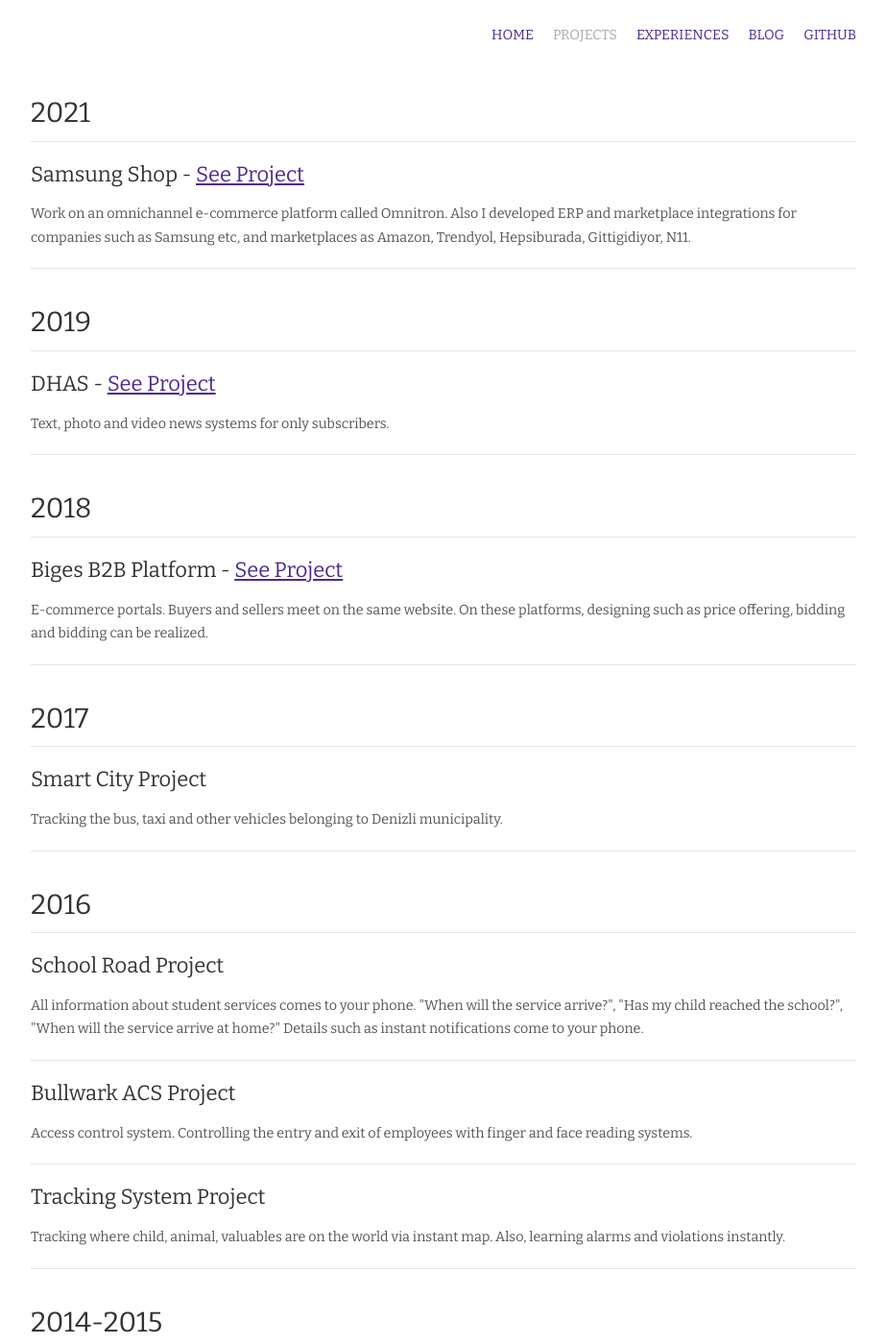
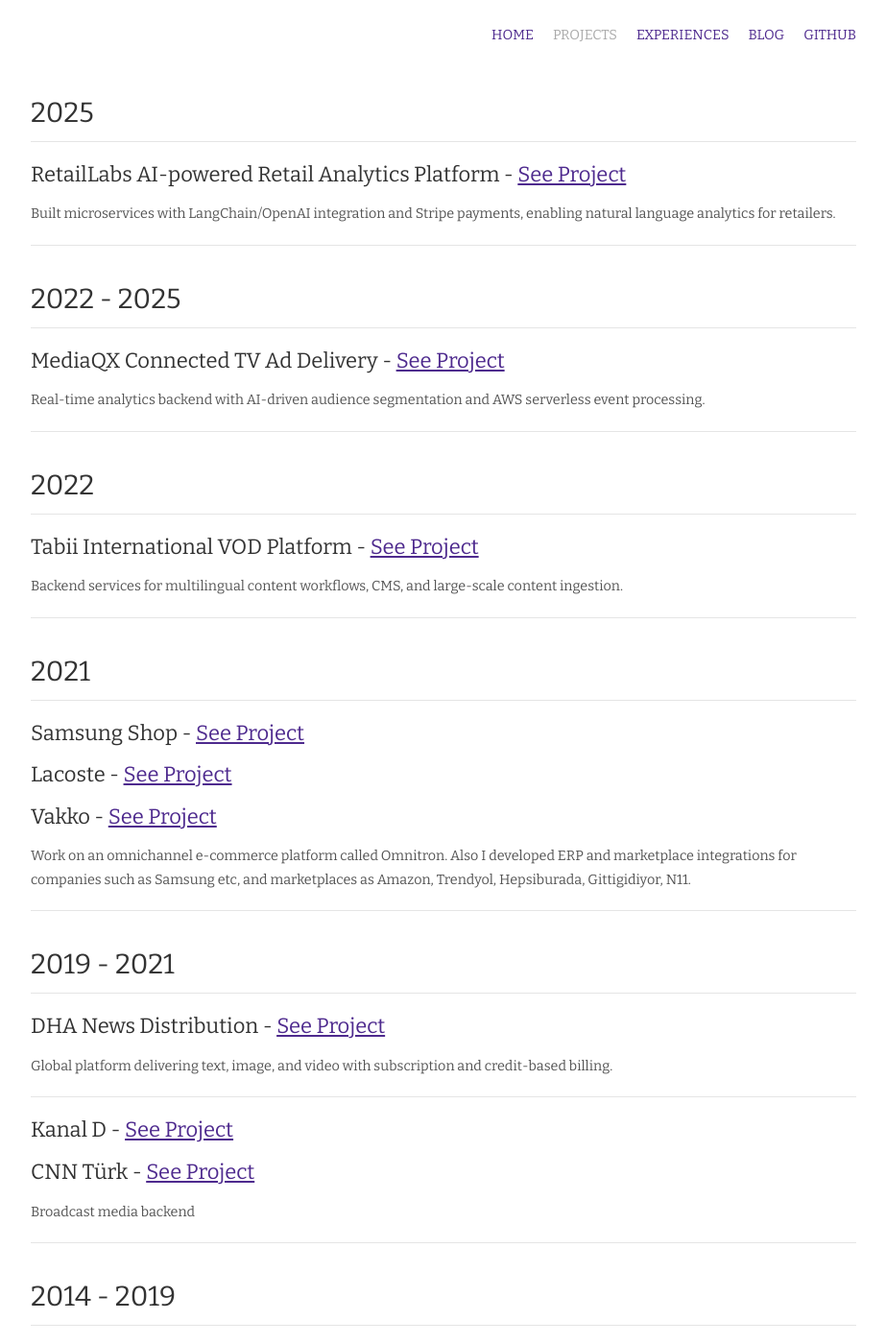
Before and after one commit to erdimollahuseyin/erdimollahuseyin.github.io, a Jekyll site: the page built from projects.md, in a window 1280 px wide and 1400 px high. Shown: the whole window at 96% size, without its empty margins (178-1101 px from the left). Built offline with Jekyll 4.4.1, drawn with Linux system fonts in a browser that asks for light colours; nearby versions of some CDN libraries; some of the changed text lies outside the part shown.

Commit message:
fix projects

```diff
--- a/projects.md
+++ b/projects.md
@@ -7,29 +7,72 @@ layout: default
 <div class="hfeed">
 
   <div class="hentry post project-batch-title">
+    <h2>2025</h2>
+  </div>
+
+  <div class="hentry post project-batch-title">
+    <h4>RetailLabs AI-powered Retail Analytics Platform - <a href="https://retaillabs.ai/tr/" target="_blank">See Project</a></h4>
+    <div class="entry-summary">
+        <p>Built microservices with LangChain/OpenAI integration and Stripe payments, enabling natural language analytics for retailers.</p>
+    </div>
+  </div>
+
+  <div class="hentry post project-batch-title">
+    <h2>2022 - 2025</h2>
+  </div>
+
+  <div class="hentry post project-batch-title">
+    <h4>MediaQX Connected TV Ad Delivery - <a href="https://mediaqx.com/" target="_blank">See Project</a></h4>
+    <div class="entry-summary">
+        <p>Real-time analytics backend with AI-driven audience segmentation and AWS serverless event processing.</p>
+    </div>
+  </div>
+
+  <div class="hentry post project-batch-title">
+    <h2>2022</h2>
+  </div>
+
+  <div class="hentry post project-batch-title">
+    <h4>Tabii International VOD Platform - <a href="https://tabii.com/" target="_blank">See Project</a></h4>
+    <div class="entry-summary">
+        <p>Backend services for multilingual content workflows, CMS, and large-scale content ingestion.</p>
+    </div>
+  </div>
+
+  <div class="hentry post project-batch-title">
     <h2>2021</h2>
   </div>
 
   <div class="hentry post project-batch-title">
     <h4>Samsung Shop - <a href="https://shop.samsung.com/tr/" target="_blank">See Project</a></h4>
+    <h4>Lacoste - <a href="https://www.lacoste.com.tr/" target="_blank">See Project</a></h4>
+    <h4>Vakko - <a href="https://www.vakko.com/" target="_blank">See Project</a></h4>
     <div class="entry-summary">
         <p>Work on an omnichannel e-commerce platform called Omnitron. Also I developed ERP and marketplace integrations for companies such as Samsung etc, and marketplaces as Amazon, Trendyol, Hepsiburada, Gittigidiyor, N11.</p>
     </div>
   </div>
 
   <div class="hentry post project-batch-title">
-    <h2>2019</h2>
+    <h2>2019 - 2021</h2>
   </div>
 
   <div class="hentry post project-batch-title">
-    <h4>DHAS - <a href="https://dhs.dha.com.tr" target="_blank">See Project</a></h4>
+    <h4>DHA News Distribution - <a href="https://www.demiroren.com.tr" target="_blank">See Project</a></h4>
     <div class="entry-summary">
-      <p>Text, photo and video news systems for only subscribers.</p>
+      <p>Global platform delivering text, image, and video with subscription and credit-based billing.</p>
     </div>
   </div>
 
   <div class="hentry post project-batch-title">
-    <h2>2018</h2>
+    <h4>Kanal D - <a href="https://www.kanald.com.tr" target="_blank">See Project</a></h4>
+    <h4>CNN Türk - <a href="https://www.cnnturk.com/" target="_blank">See Project</a></h4>
+    <div class="entry-summary">
+      <p>Broadcast media backend</p>
+    </div>
+  </div>
+
+  <div class="hentry post project-batch-title">
+    <h2>2014 - 2019</h2>
   </div>
 
   <div class="hentry post project-batch-title">
@@ -40,48 +83,23 @@ layout: default
   </div>
 
   <div class="hentry post project-batch-title">
-    <h2>2017</h2>
-  </div>
-
-  <div class="hentry post project-batch-title">
     <h4>Smart City Project</h4>
     <div class="entry-summary">
       <p>Tracking the bus, taxi and other vehicles belonging to Denizli municipality.</p>
     </div>
   </div>
 
-    <div class="hentry post project-batch-title">
-      <h2>2016</h2>
-    </div>
-
-    <div class="hentry post project-batch-title">
+  <div class="hentry post project-batch-title">
       <h4>School Road Project</h4>
       <div class="entry-summary">
         <p>All information about student services comes to your phone. "When will the service arrive?", "Has my child reached the school?", "When will the service arrive at home?" Details such as instant notifications come to your phone.</p>
       </div>
-    </div>
+  </div>
 
-    <div class="hentry post project-batch-title">
+  <div class="hentry post project-batch-title">
       <h4>Bullwark ACS Project</h4>
       <div class="entry-summary">
         <p>Access control system. Controlling the entry and exit of employees with finger and face reading systems.</p>
       </div>
-    </div>
-
-    <div class="hentry post project-batch-title">
-      <h4>Tracking System Project</h4>
-      <div class="entry-summary">
-        <p>Tracking where child, animal, valuables are on the world via instant map. Also, learning alarms and violations instantly.</p>
-      </div>
-    </div>
-
-    <div class="hentry post project-batch-title">
-      <h2>2014-2015</h2>
-    </div>
-
-    <div class="hentry post project-batch-title">
-      <div class="entry-summary">
-        <p>Created reporting & analysis support, microsites and web applications for pharma and life sciences companies in their digital endeavours. </p>
-      </div>
-    </div>
+  </div>
 </div>
```
Also changed, not shown: index.md (+1 -1 lines).
